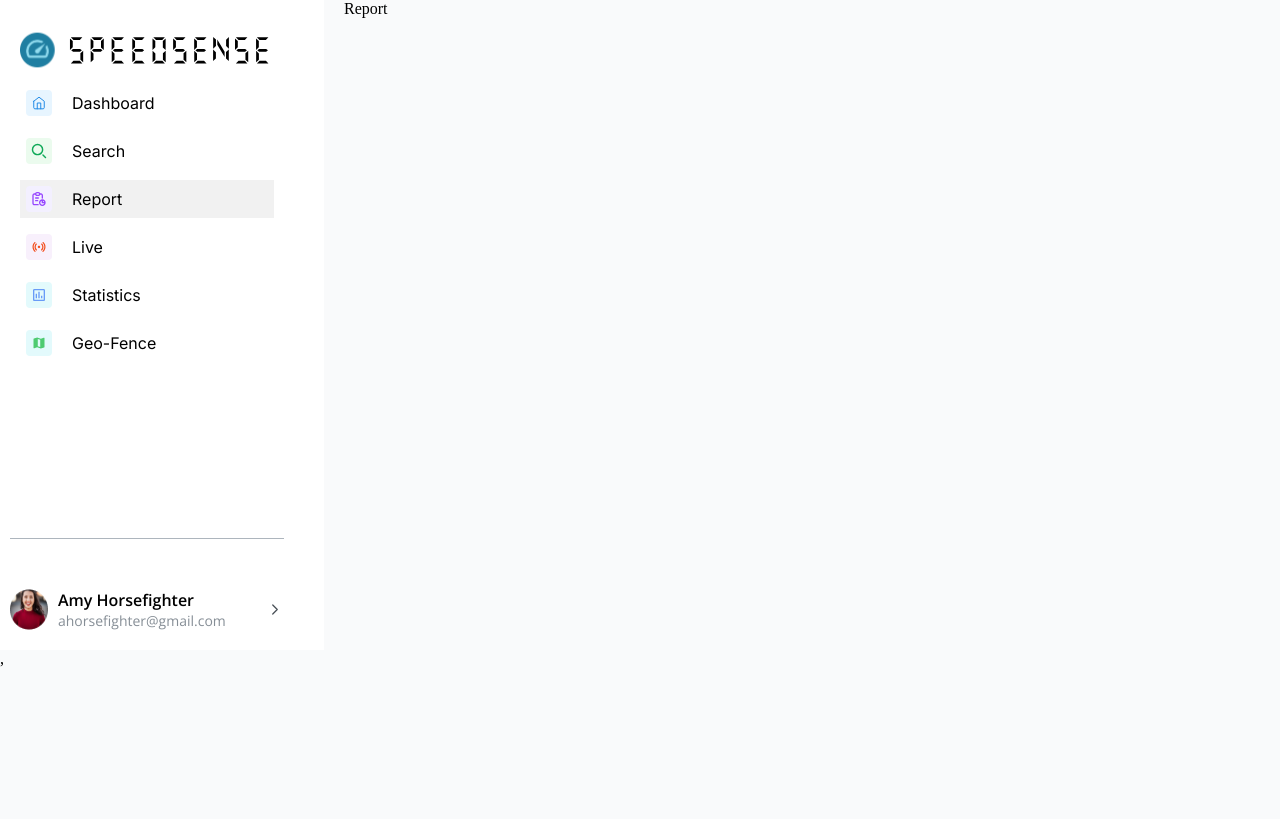
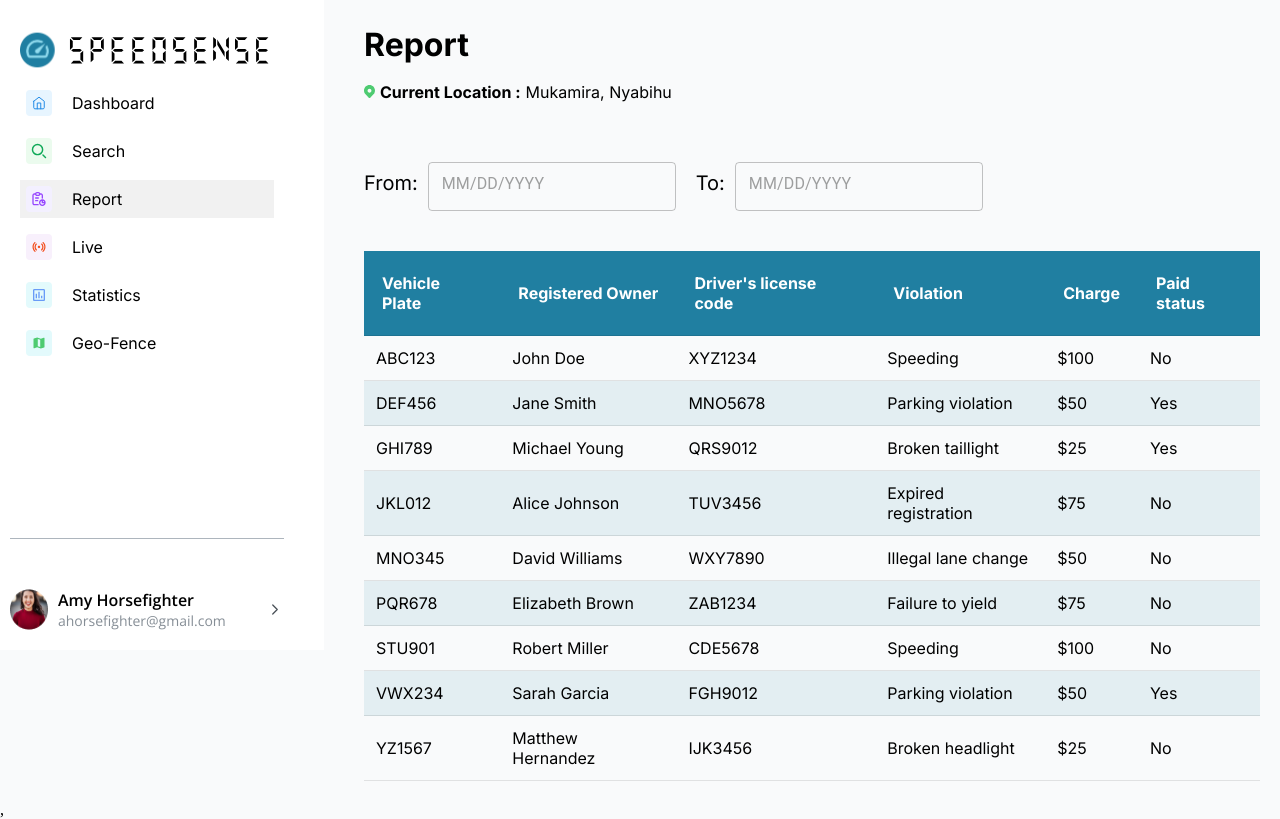
Before and after one commit to pacifiquem/speedsense-folk, a React (Vite) app: page /home in a window 1280 px wide. Both pictures are taken after a click on the item "Report". Built offline with nearby package versions, Linux system fonts and the light colour scheme.

Commit message:
feat: report page

```diff
--- a/src/App.css
+++ b/src/App.css
@@ -215,6 +215,7 @@ body {
   line-height: 50px;
   letter-spacing: 0em;
   text-align: left;
+  margin-bottom: 10px;
 }
 
 .dashboard p {
@@ -225,6 +226,10 @@ body {
   line-height: 25px;
   letter-spacing: 0em;
   text-align: left;
+}
+
+.dashboard > p {
+  margin-bottom: 50px;
 }
 
 .dashboard p span {
@@ -356,3 +361,61 @@ body {
 .search-page .vehicles-container a:hover {
   opacity: 80%;
 }
+
+.custom-table {
+  width: 70vw;
+  margin: 0 auto;
+  border-collapse: collapse;
+  background-color: rgb(249, 250, 251);
+  font-family: "Inter", sans-serif;
+}
+
+.custom-table th {
+  padding: 22px 18px !important;
+}
+
+.custom-table th,
+.custom-table td {
+  padding: 12px;
+  text-align: left;
+  border-bottom: 1px solid rgba(0, 0, 0, 0.1);
+  font-size: 16px; /* Set font size to 16px */
+}
+
+.custom-table th {
+  background-color: rgb(32, 127, 161);
+  color: white;
+}
+
+.custom-table tbody tr:nth-child(even) {
+  background-color: rgba(32, 127, 161, 0.1);
+}
+
+.custom-table tbody tr:hover {
+  background-color: rgba(32, 127, 161, 0.2);
+}
+
+#pick-date {
+  display: flex;
+  flex-direction: row;
+  gap: 20px;
+  margin: 0px 0px 40px 0px;
+}
+
+#pick-date > div {
+  display: flex;
+  flex-direction: row;
+  justify-content: center;
+  align-items: center;
+  gap: 10px;
+}
+
+#pick-date > div span {
+  font-family: Inter;
+  font-size: 20px;
+  font-weight: 400;
+  line-height: 25px;
+  letter-spacing: 0em;
+  text-align: left;
+  color: #000000;
+}
--- a/src/components/Report.jsx
+++ b/src/components/Report.jsx
@@ -1,11 +1,115 @@
-import React from 'react'
+import React from "react";
+import { location } from "../assets";
+import Table from "./Table";
+import { LocalizationProvider } from "@mui/x-date-pickers";
+import { AdapterDayjs } from "@mui/x-date-pickers/AdapterDayjs";
+import { DatePicker } from "@mui/x-date-pickers/DatePicker";
 
 const Report = () => {
+  const columns = [
+    { key: "plate", title: "Vehicle Plate" },
+    { key: "owner", title: "Registered Owner" },
+    { key: "licenseCode", title: "Driver's license code" },
+    { key: "violation", title: "Violation" },
+    { key: "charge", title: "Charge" },
+    { key: "paid", title: "Paid status" },
+  ];
+
+  const data = [
+    {
+      plate: "ABC123",
+      owner: "John Doe",
+      licenseCode: "XYZ1234",
+      violation: "Speeding",
+      charge: "$100",
+      paid: "No",
+    },
+    {
+      plate: "DEF456",
+      owner: "Jane Smith",
+      licenseCode: "MNO5678",
+      violation: "Parking violation",
+      charge: "$50",
+      paid: "Yes",
+    },
+    {
+      plate: "GHI789",
+      owner: "Michael Young",
+      licenseCode: "QRS9012",
+      violation: "Broken taillight",
+      charge: "$25",
+      paid: "Yes",
+    },
+    {
+      plate: "JKL012",
+      owner: "Alice Johnson",
+      licenseCode: "TUV3456",
+      violation: "Expired registration",
+      charge: "$75",
+      paid: "No",
+    },
+    {
+      plate: "MNO345",
+      owner: "David Williams",
+      licenseCode: "WXY7890",
+      violation: "Illegal lane change",
+      charge: "$50",
+      paid: "No",
+    },
+    {
+      plate: "PQR678",
+      owner: "Elizabeth Brown",
+      licenseCode: "ZAB1234",
+      violation: "Failure to yield",
+      charge: "$75",
+      paid: "No",
+    },
+    {
+      plate: "STU901",
+      owner: "Robert Miller",
+      licenseCode: "CDE5678",
+      violation: "Speeding",
+      charge: "$100",
+      paid: "No",
+    },
+    {
+      plate: "VWX234",
+      owner: "Sarah Garcia",
+      licenseCode: "FGH9012",
+      violation: "Parking violation",
+      charge: "$50",
+      paid: "Yes",
+    },
+    {
+      plate: "YZ1567",
+      owner: "Matthew Hernandez",
+      licenseCode: "IJK3456",
+      violation: "Broken headlight",
+      charge: "$25",
+      paid: "No",
+    },
+  ];
+
   return (
-    <div>
-      Report
-    </div>
-  )
-}
+    <LocalizationProvider dateAdapter={AdapterDayjs}>
+      <div className="dashboard">
+        <h1>Report</h1>
+        <p>
+          <img src={location} alt="location" />
+          <span>Current Location :</span>Mukamira, Nyabihu
+        </p>
+        <div id="pick-date">
+          <div>
+            <span>From:</span> <DatePicker />
+          </div>
+          <div>
+            <span>To:</span> <DatePicker />
+          </div>
+        </div>
+        <Table columns={columns} data={data} />
+      </div>
+    </LocalizationProvider>
+  );
+};
 
-export default Report
+export default Report;
--- a/src/components/Statistics.jsx
+++ b/src/components/Statistics.jsx
@@ -1,11 +1,16 @@
-import React from 'react'
+import React from "react";
+import { location } from "../assets";
 
 const Statistics = () => {
   return (
-    <div>
-      Statistics
+    <div className="dashboard">
+      <h1>Statistics</h1>
+      <p>
+        <img src={location} alt="location" />
+        <span>Current Location :</span>Mukamira, Nyabihu
+      </p>
     </div>
-  )
-}
+  );
+};
 
-export default Statistics
+export default Statistics;
--- /dev/null
+++ b/src/components/Table.jsx
@@ -0,0 +1,26 @@
+import React from "react";
+
+const Table = ({ columns, data }) => {
+  return (
+    <table className="custom-table">
+      <thead>
+        <tr>
+          {columns.map((column) => (
+            <th key={column.key}>{column.title}</th>
+          ))}
+        </tr>
+      </thead>
+      <tbody>
+        {data.map((row) => (
+          <tr key={row.id}>
+            {columns.map((column) => (
+              <td key={column.key}>{row[column.key]}</td>
+            ))}
+          </tr>
+        ))}
+      </tbody>
+    </table>
+  );
+};
+
+export default Table;
```
Also changed, not shown: package.json (+8 -1 lines), 1 other file (tests, documents, lock files or other folders).
